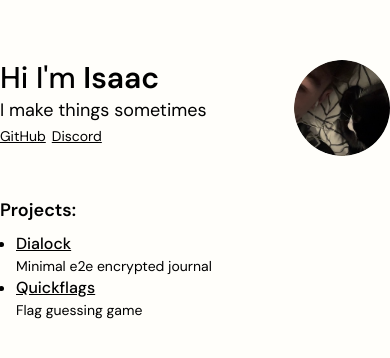
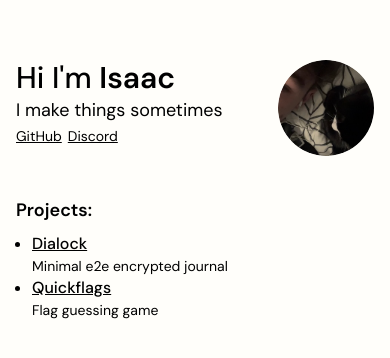
Before and after one commit to isaxk/personal-site, a SvelteKit app: page / in a window 390 px wide. Shown: the part 248-606 px from the top of the page. Built offline with nearby package versions, Linux system fonts and the light colour scheme.

Commit message:
fix padding on mobile

```diff
--- a/src/routes/+page.svelte
+++ b/src/routes/+page.svelte
@@ -8,7 +8,7 @@
 	<title>Isaac - isaxk.com</title>
 </svelte:head>
 
-<div class="h-screen flex items-center">
+<div class="h-screen flex items-center px-4">
 	<div class="w-full">
 		<div class="py-10 flex w-full">
 			<div class="grow">
```
